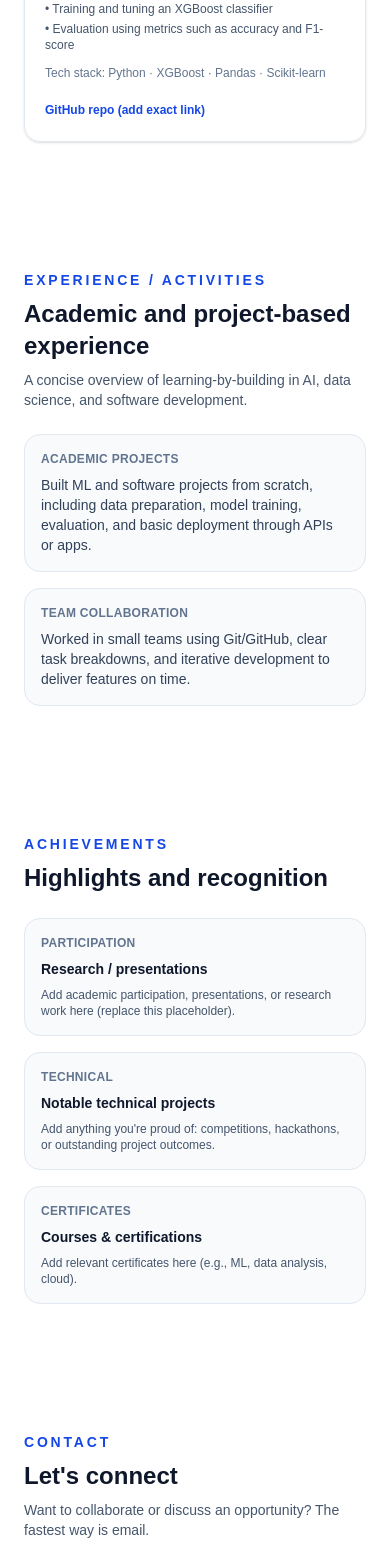
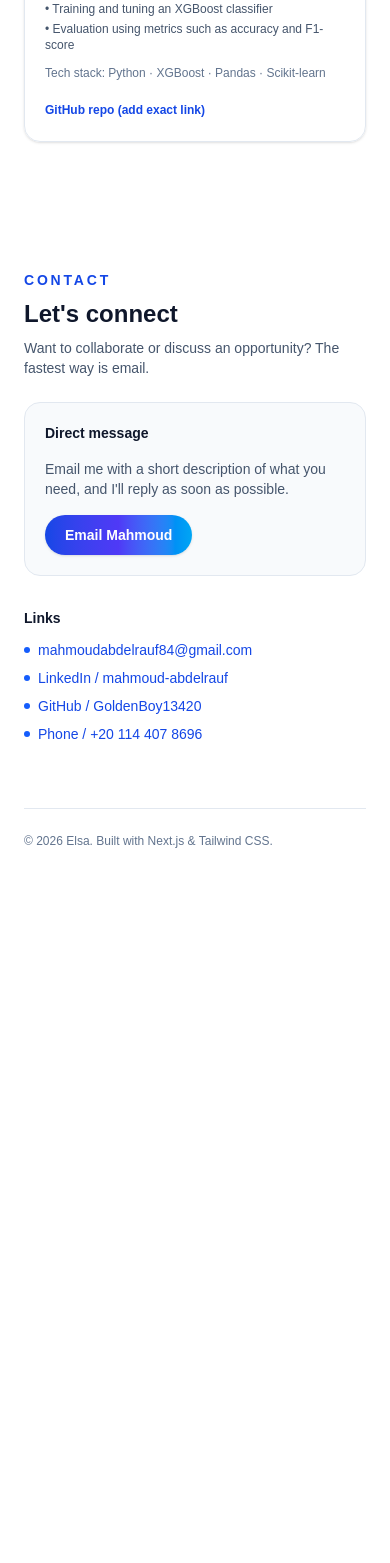
Before and after one commit to GoldenBoy13420/portfolio, a Next.js app: page / in a window 390 px wide. Shown: the part 5943-7506 px from the top of the page. After the commit the page ends 6816 px from the top, so only its background shows below. Built offline with nearby package versions, Linux system fonts and the light colour scheme.

Commit message:
chore: remove experience and achievements sections from portfolio

```diff
--- a/src/app/page.tsx
+++ b/src/app/page.tsx
@@ -8,8 +8,6 @@ const SECTIONS = [
   { id: "about", label: "About" },
   { id: "skills", label: "Skills" },
   { id: "projects", label: "Projects" },
-  { id: "experience", label: "Experience" },
-  { id: "achievements", label: "Achievements" },
   { id: "contact", label: "Contact" },
 ];
 
@@ -513,95 +511,7 @@ export default function HomePage() {
           </div>
         </section>
 
-        {/* 5. Experience / activities */}
-        <section id="experience" className="space-y-6 py-16">
-          <div>
-            <h3 className="text-sm font-semibold uppercase tracking-[0.2em] text-blue-700">
-              Experience / activities
-            </h3>
-            <p className="mt-2 text-2xl font-semibold text-slate-900">
-              Academic and project-based experience
-            </p>
-            <p className="mt-2 max-w-2xl text-sm text-slate-600">
-              A concise overview of learning-by-building in AI, data science,
-              and software development.
-            </p>
-          </div>
-
-          <div className="grid gap-4 md:grid-cols-2">
-            <div className="rounded-2xl border border-slate-200 bg-slate-50 p-4 text-sm text-slate-700">
-              <p className="text-xs font-semibold uppercase tracking-wide text-slate-500">
-                Academic projects
-              </p>
-              <p className="mt-2">
-                Built ML and software projects from scratch, including data
-                preparation, model training, evaluation, and basic deployment
-                through APIs or apps.
-              </p>
-            </div>
-            <div className="rounded-2xl border border-slate-200 bg-slate-50 p-4 text-sm text-slate-700">
-              <p className="text-xs font-semibold uppercase tracking-wide text-slate-500">
-                Team collaboration
-              </p>
-              <p className="mt-2">
-                Worked in small teams using Git/GitHub, clear task breakdowns,
-                and iterative development to deliver features on time.
-              </p>
-            </div>
-          </div>
-        </section>
-
-        {/* 6. Achievements */}
-        <section id="achievements" className="space-y-6 py-16">
-          <div>
-            <h3 className="text-sm font-semibold uppercase tracking-[0.2em] text-blue-700">
-              Achievements
-            </h3>
-            <p className="mt-2 text-2xl font-semibold text-slate-900">
-              Highlights and recognition
-            </p>
-          </div>
-
-          <div className="grid gap-4 md:grid-cols-3">
-            <article className="rounded-2xl border border-slate-200 bg-slate-50 p-4 text-sm text-slate-700">
-              <p className="text-xs font-semibold uppercase tracking-wide text-slate-500">
-                Participation
-              </p>
-              <p className="mt-2 font-semibold text-slate-900">
-                Research / presentations
-              </p>
-              <p className="mt-2 text-xs text-slate-600">
-                Add academic participation, presentations, or research work here
-                (replace this placeholder).
-              </p>
-            </article>
-            <article className="rounded-2xl border border-slate-200 bg-slate-50 p-4 text-sm text-slate-700">
-              <p className="text-xs font-semibold uppercase tracking-wide text-slate-500">
-                Technical
-              </p>
-              <p className="mt-2 font-semibold text-slate-900">
-                Notable technical projects
-              </p>
-              <p className="mt-2 text-xs text-slate-600">
-                Add anything you&apos;re proud of: competitions, hackathons, or
-                outstanding project outcomes.
-              </p>
-            </article>
-            <article className="rounded-2xl border border-slate-200 bg-slate-50 p-4 text-sm text-slate-700">
-              <p className="text-xs font-semibold uppercase tracking-wide text-slate-500">
-                Certificates
-              </p>
-              <p className="mt-2 font-semibold text-slate-900">
-                Courses &amp; certifications
-              </p>
-              <p className="mt-2 text-xs text-slate-600">
-                Add relevant certificates here (e.g., ML, data analysis, cloud).
-              </p>
-            </article>
-          </div>
-        </section>
-
-        {/* 7. Contact */}
+        {/* 5. Contact */}
         <section id="contact" className="space-y-6 py-16">
           <div>
             <h3 className="text-sm font-semibold uppercase tracking-[0.2em] text-blue-700">
```
